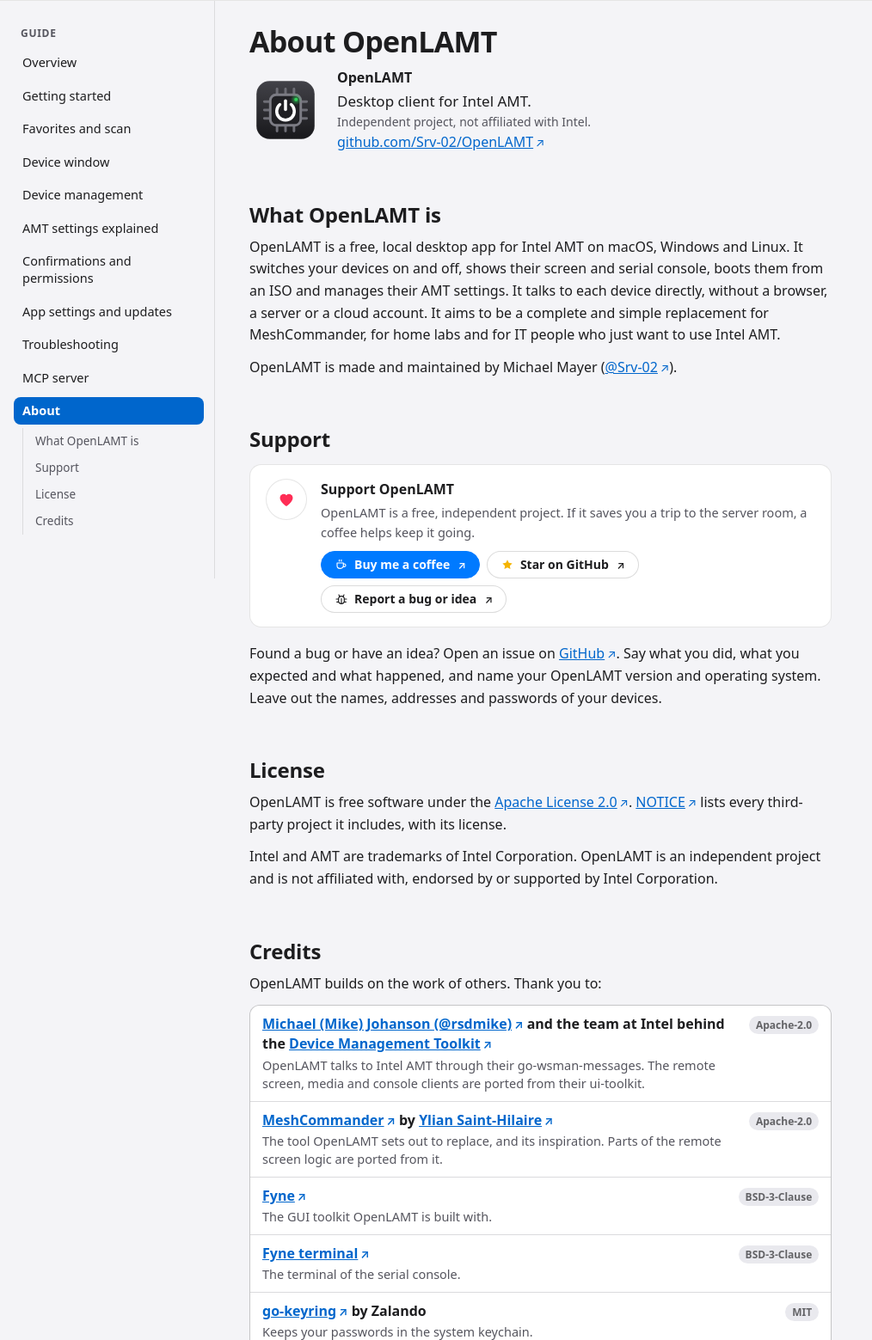
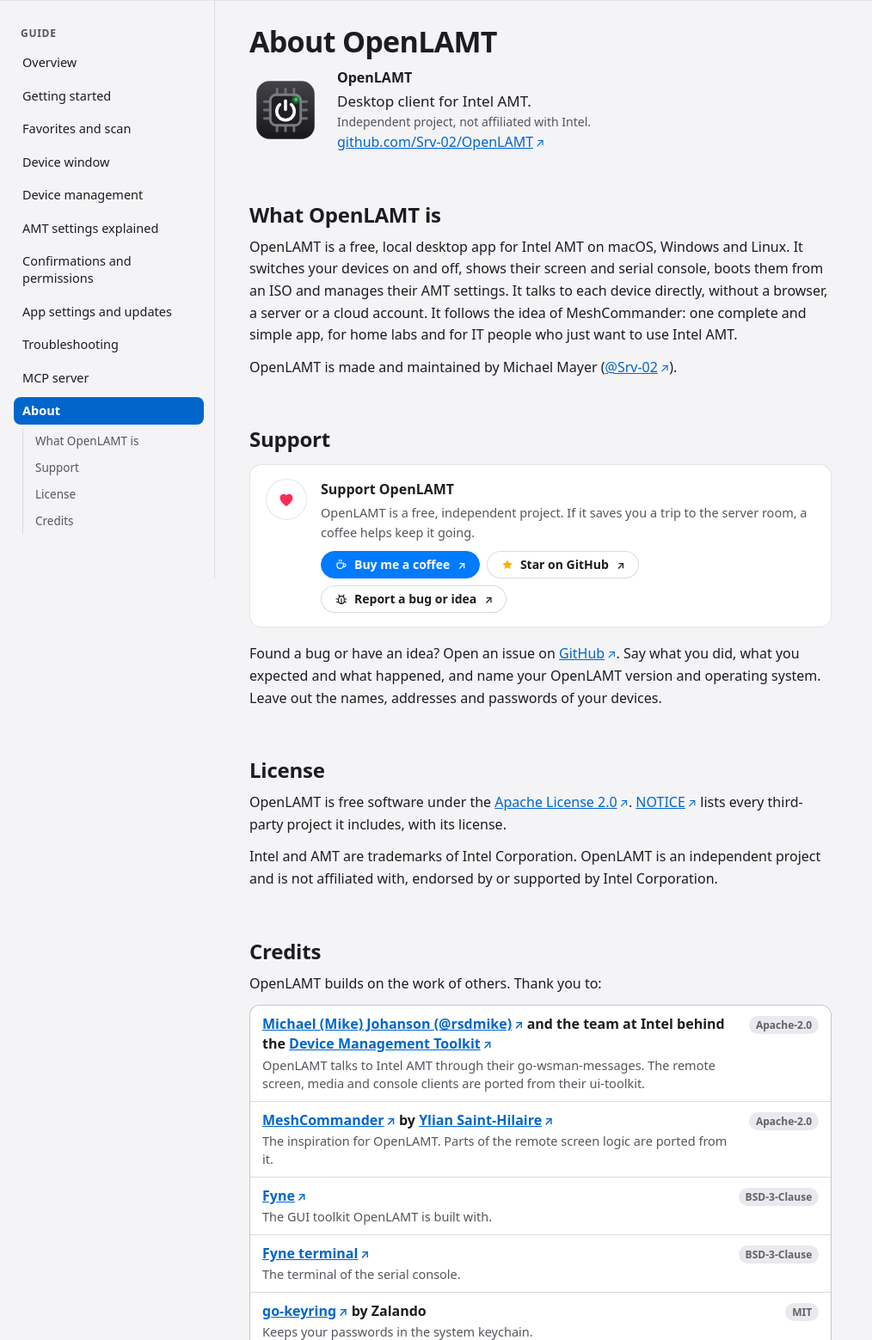
Before and after one commit to Srv-02/OpenLAMT, a plain HTML site: page site/about.html in a window 1280 px wide. Shown: the part 55-1614 px from the top of the page at 86% size, without its empty margins (0-1014 px from the left). Drawn offline with Linux system fonts and the light colour scheme.

Commit message:
docs(site): describe MeshCommander as the inspiration on the About page (#176)
Co-authored-by: Claude Opus 5.5 <noreply@anthropic.com>

```diff
--- a/site/about.html
+++ b/site/about.html
@@ -57,7 +57,7 @@
 
 <h2 id="what">What OpenLAMT is</h2>
 <div class="prose">
-<p>OpenLAMT is a free, local desktop app for Intel AMT on macOS, Windows and Linux. It switches your devices on and off, shows their screen and serial console, boots them from an ISO and manages their AMT settings. It talks to each device directly, without a browser, a server or a cloud account. It aims to be a complete and simple replacement for MeshCommander, for home labs and for IT people who just want to use Intel AMT.</p>
+<p>OpenLAMT is a free, local desktop app for Intel AMT on macOS, Windows and Linux. It switches your devices on and off, shows their screen and serial console, boots them from an ISO and manages their AMT settings. It talks to each device directly, without a browser, a server or a cloud account. It follows the idea of MeshCommander: one complete and simple app, for home labs and for IT people who just want to use Intel AMT.</p>
 <p>OpenLAMT is made and maintained by Michael Mayer (<a class="ext" href="https://github.com/Srv-02" target="_blank" rel="noopener noreferrer">@Srv-02<span class="sr"> (opens in a new tab)</span></a>).</p>
 </div>
 
@@ -90,7 +90,7 @@
 </div>
 <ul class="credits">
   <li><span class="n"><a class="ext" href="https://github.com/rsdmike" target="_blank" rel="noopener noreferrer">Michael (Mike) Johanson (@rsdmike)<span class="sr"> (opens in a new tab)</span></a> and the team at Intel behind the <a class="ext" href="https://github.com/device-management-toolkit" target="_blank" rel="noopener noreferrer">Device Management Toolkit<span class="sr"> (opens in a new tab)</span></a></span><span class="d">OpenLAMT talks to Intel AMT through their go-wsman-messages. The remote screen, media and console clients are ported from their ui-toolkit.</span><span class="lic">Apache-2.0</span></li>
-  <li><span class="n"><a class="ext" href="https://github.com/Ylianst/MeshCommander" target="_blank" rel="noopener noreferrer">MeshCommander<span class="sr"> (opens in a new tab)</span></a> by <a class="ext" href="https://github.com/Ylianst" target="_blank" rel="noopener noreferrer">Ylian Saint-Hilaire<span class="sr"> (opens in a new tab)</span></a></span><span class="d">The tool OpenLAMT sets out to replace, and its inspiration. Parts of the remote screen logic are ported from it.</span><span class="lic">Apache-2.0</span></li>
+  <li><span class="n"><a class="ext" href="https://github.com/Ylianst/MeshCommander" target="_blank" rel="noopener noreferrer">MeshCommander<span class="sr"> (opens in a new tab)</span></a> by <a class="ext" href="https://github.com/Ylianst" target="_blank" rel="noopener noreferrer">Ylian Saint-Hilaire<span class="sr"> (opens in a new tab)</span></a></span><span class="d">The inspiration for OpenLAMT. Parts of the remote screen logic are ported from it.</span><span class="lic">Apache-2.0</span></li>
   <li><span class="n"><a class="ext" href="https://fyne.io/" target="_blank" rel="noopener noreferrer">Fyne<span class="sr"> (opens in a new tab)</span></a></span><span class="d">The GUI toolkit OpenLAMT is built with.</span><span class="lic">BSD-3-Clause</span></li>
   <li><span class="n"><a class="ext" href="https://github.com/fyne-io/terminal" target="_blank" rel="noopener noreferrer">Fyne terminal<span class="sr"> (opens in a new tab)</span></a></span><span class="d">The terminal of the serial console.</span><span class="lic">BSD-3-Clause</span></li>
   <li><span class="n"><a class="ext" href="https://github.com/zalando/go-keyring" target="_blank" rel="noopener noreferrer">go-keyring<span class="sr"> (opens in a new tab)</span></a> by Zalando</span><span class="d">Keeps your passwords in the system keychain.</span><span class="lic">MIT</span></li>
```
Also changed, not shown: site/de/about.html (+2 -2 lines).
